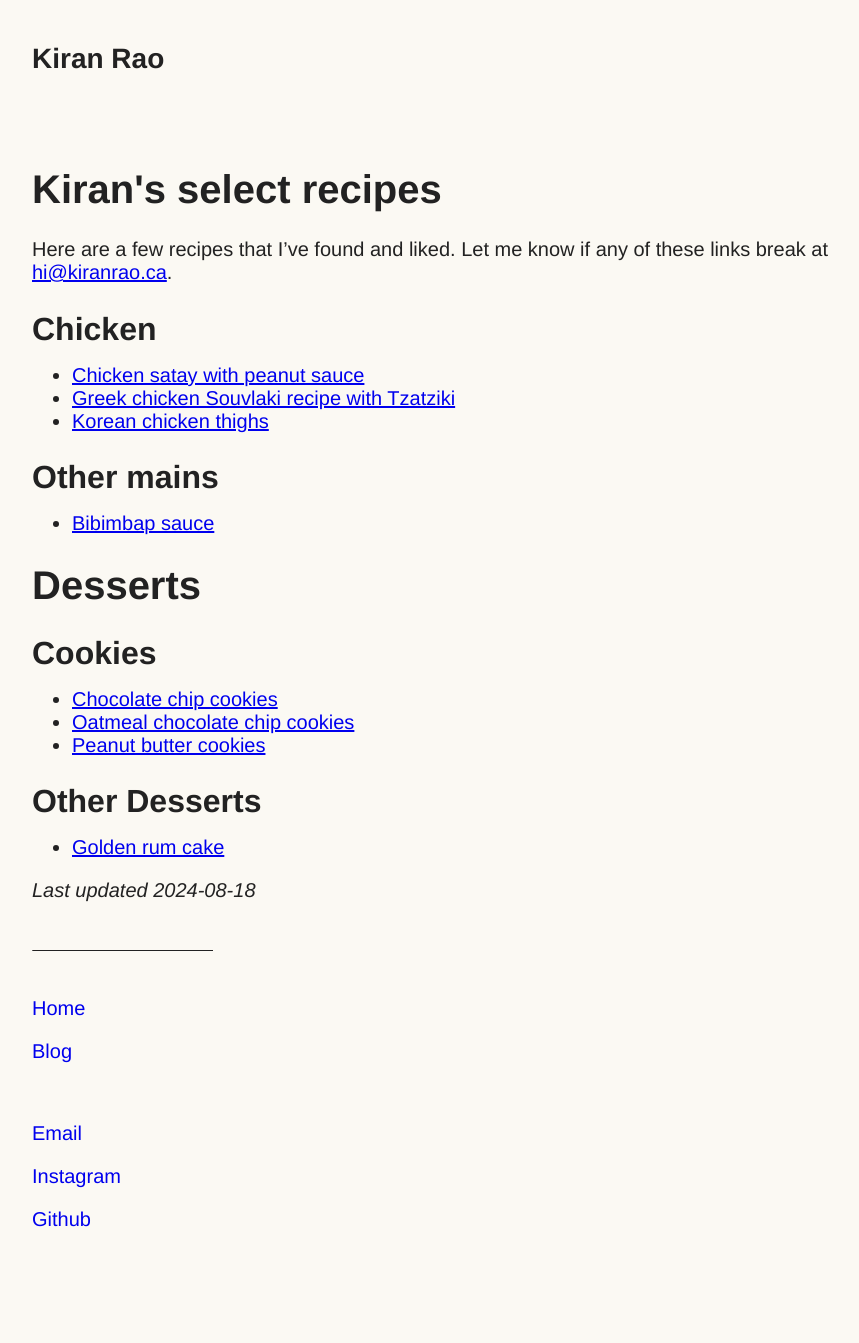
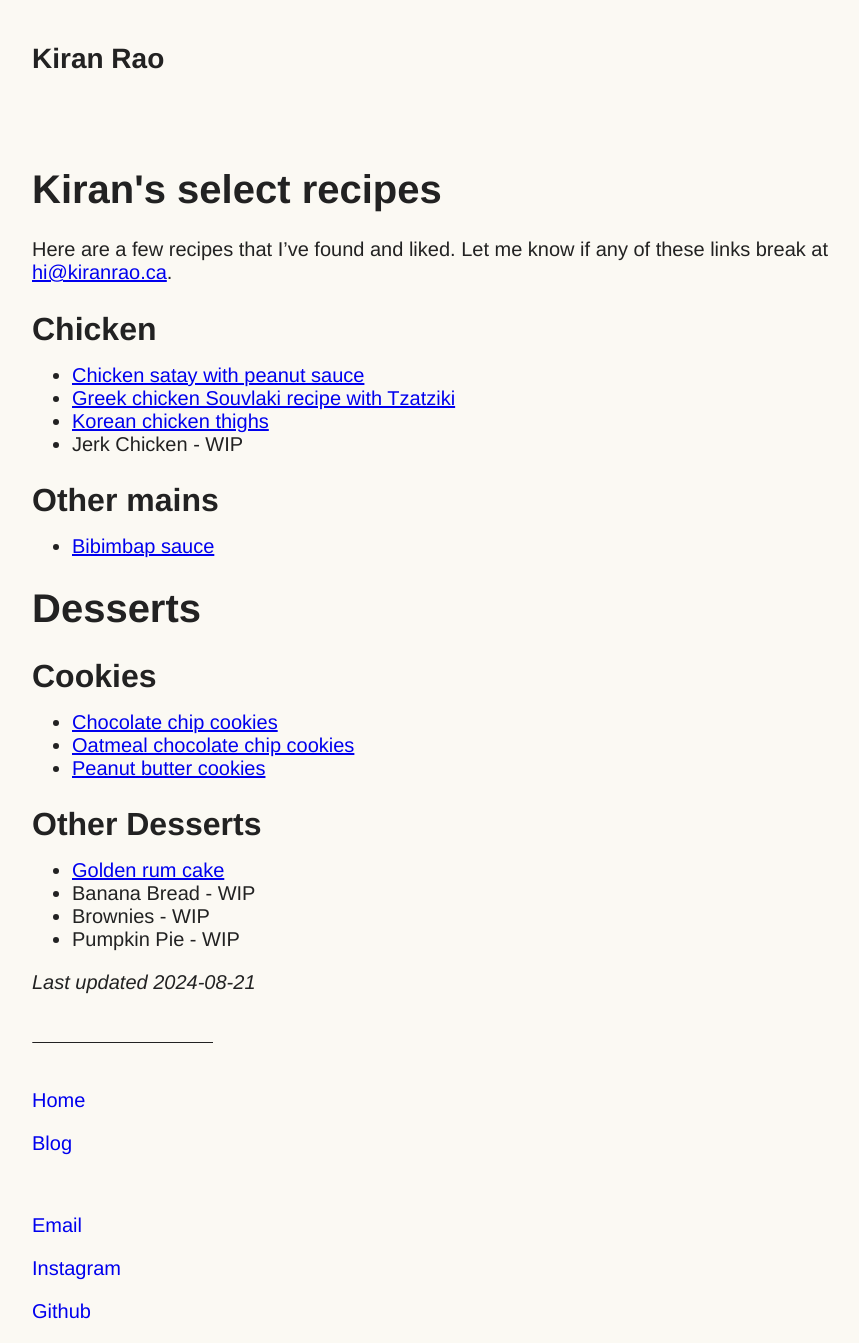
Before and after one commit to Kiran-Rao/kiran-rao.github.io, a Jekyll site: the page built from docs/recipes.md, in a window 1280 px wide. Shown: the whole page, without its empty margins (160-1019 px from the left). Built offline with Jekyll 4.4.1, drawn with Linux system fonts in a browser that asks for light colours; before the commit the page ends 1251 px from its top, so only the background shows below that.

Commit message:
Add WIP Recipes

```diff
--- a/docs/recipes.md
+++ b/docs/recipes.md
@@ -10,6 +10,7 @@ Here are a few recipes that I've found and liked. Let me know if any of these li
 - [Chicken satay with peanut sauce](https://damndelicious.net/wprm_print/chicken-satay-with-peanut-sauce-2/){:target="\_blank"}{:rel="noopener"}
 - [Greek chicken Souvlaki recipe with Tzatziki](https://www.themediterraneandish.com/greek-chicken-souvlaki-recipe-tzatziki/print/14578/){:target="\_blank"}{:rel="noopener"}
 - [Korean chicken thighs](https://www.foxandbriar.com/wprm_print/korean-chicken-thighs){:target="\_blank"}{:rel="noopener"}
+- Jerk Chicken - WIP
 
 ## Other mains
 
@@ -26,5 +27,8 @@ Here are a few recipes that I've found and liked. Let me know if any of these li
 ## Other Desserts
 
 - [Golden rum cake](https://www.allrecipes.com/recipe/17456/golden-rum-cake/#mm-recipes-structured-ingredients__heading_1-0){:target="\_blank"}{:rel="noopener"}
+- Banana Bread - WIP
+- Brownies - WIP
+- Pumpkin Pie - WIP
 
-_Last updated 2024-08-18_
+_Last updated 2024-08-21_
```
